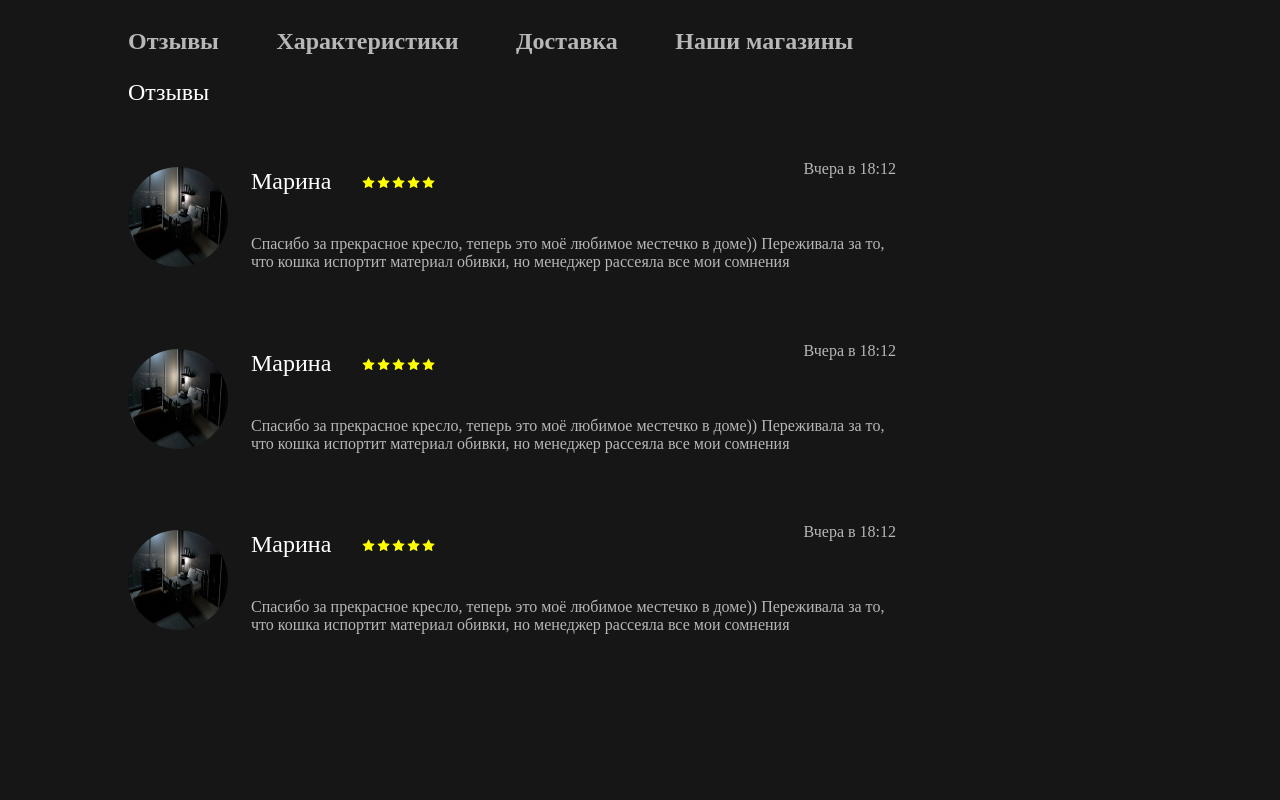
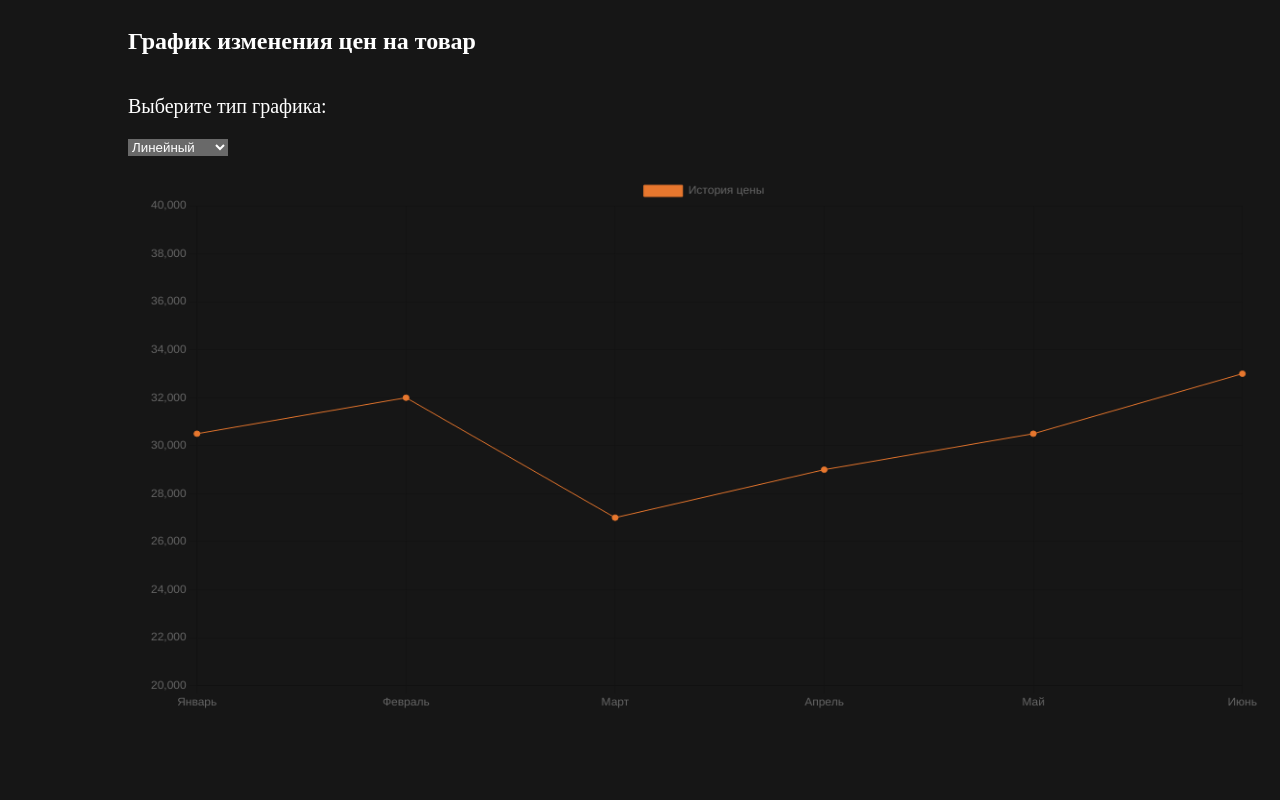
Before and after one commit to iehoell/MemoFurniture, a React (Create React App) app in the folder memo-furniture/: page /productPage in a window 1280 px wide. Shown: the part 820-1620 px from the top of the page. Built offline with nearby package versions, Linux system fonts and the light colour scheme.

Commit message:
Добавил график изменения цен на товар на страницу товара
Добавил график изменения цен на товар на страницу товара

```diff
--- a/memo-furniture/package.json
+++ b/memo-furniture/package.json
@@ -6,11 +6,13 @@
     "@testing-library/jest-dom": "^5.17.0",
     "@testing-library/react": "^13.4.0",
     "@testing-library/user-event": "^13.5.0",
-    "sass": "^1.63.6",
+    "chart.js": "^4.4.2",
     "react": "^18.2.0",
     "react-bootstrap": "^2.10.1",
+    "react-chartjs-2": "^5.2.0",
+    "react-dom": "^18.2.0",
     "react-router-dom": "^6.22.3",
-    "react-dom": "^18.2.0",
+    "sass": "^1.63.6",
     "web-vitals": "^2.1.4"
   },
   "scripts": {
--- /dev/null
+++ b/memo-furniture/src/components/Chart/Chart.jsx
@@ -0,0 +1,110 @@
+import React, {useState} from 'react';
+import {Chart as ChartJS, LineElement, CategoryScale, LinearScale, PointElement, BarElement, Tooltip, Legend} from 'chart.js';
+import {Bar, Line} from 'react-chartjs-2';
+import productPage from './productPage.module.scss';
+
+ChartJS.register(
+    LineElement,
+    CategoryScale,
+    LinearScale,
+    PointElement,
+    Tooltip,
+    Legend,
+    BarElement
+)
+
+function Graphic({active, setActive}) {
+    const [value, setValue] = useState('')
+    const options = [
+        {label: 'Линейный', value: 1},
+        {label: 'Гистограмма', value: 2},
+    ]
+    function handleSelect(event){
+        setValue(event.target.value)
+        if(event.target.value == 1){
+            l.classList.remove(productPage.hidden);
+            l.classList.add(productPage.visible);
+            b.classList.remove(productPage.visible);
+            b.classList.add(productPage.hidden);
+        }
+        if(event.target.value == 2){
+            b.classList.remove(productPage.hidden);
+            b.classList.add(productPage.visible);
+            l.classList.remove(productPage.visible);
+            l.classList.add(productPage.hidden);
+        }
+    }
+    const dataBar = {
+        labels: ['Январь', 'Февраль', 'Март', 'Апрель', 'Май', 'Июнь'],
+        datasets: [
+            {
+                label: 'История цены',
+                data: [30499, 32000, 27000, 29000, 30499, 33000],
+                backgroundColor: '#E7772E',
+                borderColor: '#E7772E',
+                borderWidth: 1,
+            }
+        ]
+    }
+    const optionsBar = {
+        scales: {
+            y: {
+                min: 20000,
+                max: 40000
+            }
+        }
+    }
+    const dataLine = {
+        labels: ['Январь', 'Февраль', 'Март', 'Апрель', 'Май', 'Июнь'],
+        datasets: [
+            {
+                label: 'История цены',
+                data: [30499, 32000, 27000, 29000, 30499, 33000],
+                backgroundColor: '#E7772E',
+                borderColor: '#E7772E',
+                borderWidth: 1,
+                pointBorderColor: '#E7772E',
+                fill: false,
+                tension: 0.0
+            }
+        ]
+    }
+    const optionsLine = {
+        plugins: {
+            legend: true
+        },
+        scales: {
+            y: {
+                min: 20000,
+                max: 40000
+            }
+        }
+    }
+    let l = document.getElementById('line');
+    let b = document.getElementById('bar');
+    return(
+        <div className={productPage.Graphic}>
+            <select onChange={handleSelect} className={productPage.input}>
+                {options.map(option => (
+                    <option value={option.value}>{option.label}</option>
+                ))}
+            </select>
+            <div id='line' className={productPage.visible}>
+                <Line
+                    data = {dataLine}
+                    options = {optionsLine}
+                    style = {{padding: '20px', width: '200px'}}
+                />
+            </div>
+            <div id='bar' className={productPage.hidden}>
+                <Bar
+                    data = {dataBar}
+                    options = {optionsBar}
+                    style = {{padding: '20px', width: '200px'}}
+                />
+            </div>
+        </div>
+    )
+}
+
+export default Graphic;
--- /dev/null
+++ b/memo-furniture/src/components/Chart/productPage.module.scss
@@ -0,0 +1,18 @@
+.hidden{
+  height: 1px;
+  margin-left: 10%;
+}
+.visible{
+  height: 600px;
+  margin-left: 10%;
+}
+.input{
+  margin-left: 10%;
+  outline: none;
+  color: #FFFFFF;
+  background: #696969;
+  border: none;
+}
+.Graphic{
+  margin-bottom: 10%;
+}
--- a/memo-furniture/src/components/ProductPage/ProductPage.tsx
+++ b/memo-furniture/src/components/ProductPage/ProductPage.tsx
@@ -1,8 +1,10 @@
-import React from 'react';
+//import React from 'react';
+import React, {useState} from 'react';
 import productPageStyles from './productPageStyles.module.scss';
 import Slider from "../Slider/Slider";
 import mainPageImage from '../../assets/MainPageImage.webp';
 import Reviews from "../Reviews/Reviews";
+import Graphic from "../Chart/Chart";
 
 function ProductPage(){
     return(
@@ -92,7 +94,7 @@ function ProductPage(){
                         </div>
                         <div className={productPageStyles.flexBlock__description__flexInputs__amountInput}>
                             <p>Количество</p>
-                            <input type='number' className={productPageStyles.flexBlock__description__flexInputs__amountInput__input} min='1'></input>
+                            <input type='number' className={productPageStyles.flexBlock__description__flexInputs__amountInput__input} min='1' placeholder='1'></input>
                         </div>
                     </div>
                     <div className={productPageStyles.flexBlock__description__productDescription__delivery}>
@@ -102,15 +104,20 @@ function ProductPage(){
                         </p>
                     </div>
                     <div className={productPageStyles.flexBlock__description__productDescription__buttons}>
-                        <button className={productPageStyles.flexBlock__description__productDescription__buttons__buyNowButton}>
-                            Купить сейчас
-                        </button>
+                        <a href='/order'>
+                            <button className={productPageStyles.flexBlock__description__productDescription__buttons__buyNowButton}>
+                                Купить сейчас
+                            </button>
+                        </a>
                         <button  className={productPageStyles.ImageSection__buttons__toShoppingCartButton}>
                             В корзину
                         </button>
                     </div>
                 </div>
             </div>
+            <h5 className={productPageStyles.Graphic__title} id='graphic'>График изменения цен на товар</h5>
+            <p className={productPageStyles.Graphic__MiniTitle}>Выберите тип графика: </p>
+            <Graphic active={''} setActive={''}/>
             <div className={productPageStyles.SectionsList}>
                 <div className={productPageStyles.SectionsList__reviews}>Отзывы</div>
                 <div className={productPageStyles.SectionsList__characteristics}>Характеристики</div>
--- a/memo-furniture/src/components/ProductPage/productPageStyles.module.scss
+++ b/memo-furniture/src/components/ProductPage/productPageStyles.module.scss
@@ -13,6 +13,12 @@
   display: flex;
   justify-content: space-around;
   margin-bottom: 15%;
+  .graphicTitle{
+    color: #FFFFFF;
+    font-size: 24px;
+    font-weight: 600;
+    margin-left: 10%;
+  }
   .flexBlock__slider{
     border-radius: 20px;
     margin-left: 10%;
@@ -126,6 +132,7 @@
       cursor: pointer;
       font-weight: 600;
       font-size: 16px;
+      margin-left: 3%;
     }
     .ImageSection__buttons__toShoppingCartButton:hover{
       border: none;
@@ -212,3 +219,14 @@
     }
   }
 }
+.Graphic__title{
+  color: #FFFFFF;
+  font-weight: 600;
+  font-size: 24px;
+  margin-left: 10%;
+}
+.Graphic__MiniTitle{
+  color: #FFFFFF;
+  font-size: 20px;
+  margin-left: 10%;
+}
```
Also changed, not shown: 1 other file (tests, documents, lock files or other folders).
